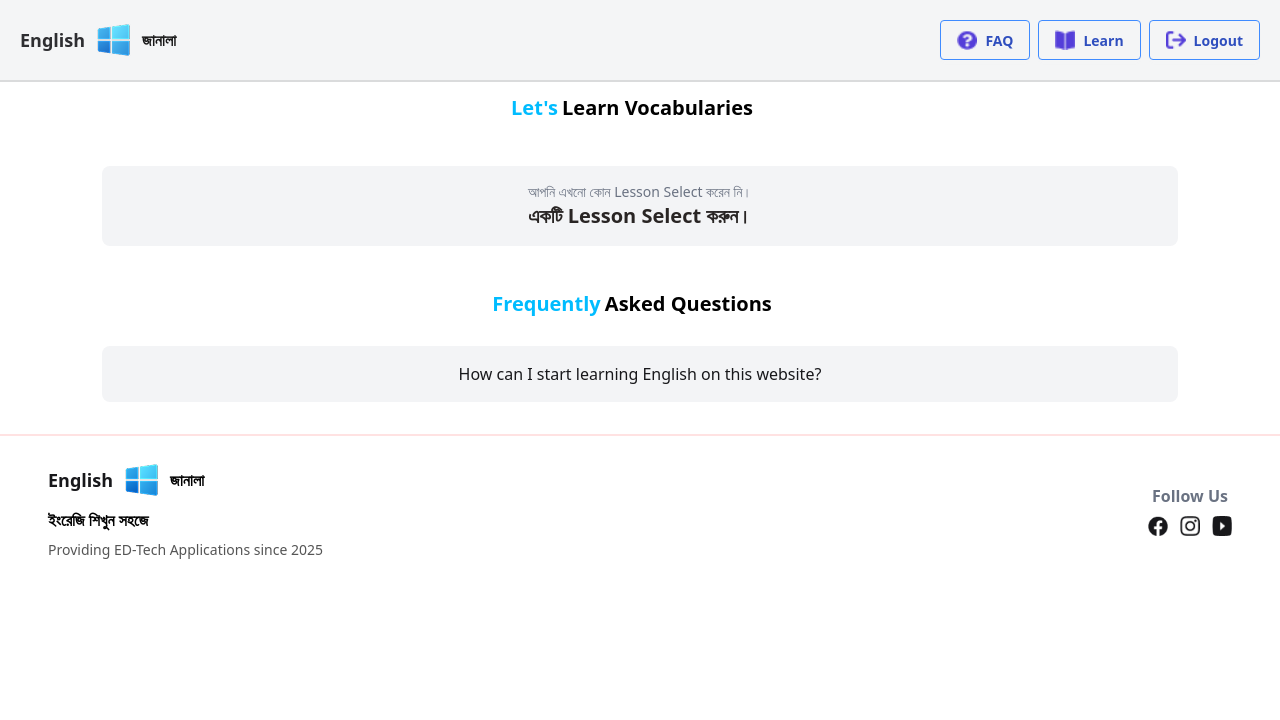
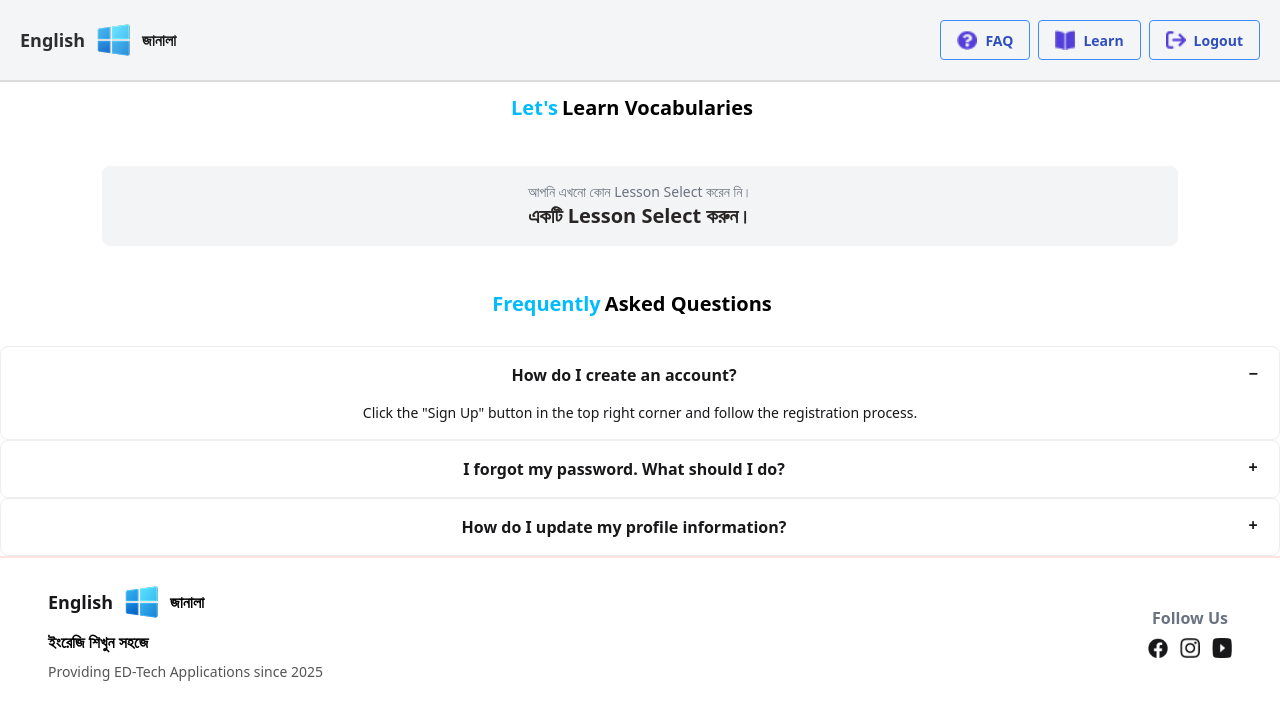
Before and after one commit to zingrin/english-janala-main, a plain HTML site: page index.html in a window 1280 px wide. Both pictures are taken after a click on the button "Get Started". Drawn offline with nearby package versions, Linux system fonts and the light colour scheme; no server answers.

Commit message:
accordiano

```diff
--- a/index.html
+++ b/index.html
@@ -105,18 +105,36 @@
                 <h1 class="font-bold text-[#292524] text-xl">একটি Lesson Select করুন।</h1>
             </div>
 
+            <!-- load word -->
+            <section>
+
+            </section>
         </section>
         <!-- question section -->
-        <section id="faq" class="w-11/12 mx-auto text-center space-x-4 space-y-4">
+        <section id="faq" class=" text-center space-x-4 space-y-4">
             <h1 class="py-3">
                 <span class="text-[#00BCFF] font-bold text-xl">Frequently</span>
                 <span class="text-xl font-bold text-black">Asked Questions</span>
             </h1>
 
-            <div class="bg-gray-100 w-11/12 mx-auto text-center p-4 rounded-lg mb-8">
-                <h1>How can I start learning English on this website?</h1>
-            </div>
-
+            <!-- acordiano -->
+           <section>
+            <div class="collapse collapse-plus bg-base-100 border border-base-300">
+                <input type="radio" name="my-accordion-3" checked="checked" />
+                <div class="collapse-title font-semibold">How do I create an account?</div>
+                <div class="collapse-content text-sm">Click the "Sign Up" button in the top right corner and follow the registration process.</div>
+              </div>
+              <div class="collapse collapse-plus bg-base-100 border border-base-300">
+                <input type="radio" name="my-accordion-3" />
+                <div class="collapse-title font-semibold">I forgot my password. What should I do?</div>
+                <div class="collapse-content text-sm">Click on "Forgot Password" on the login page and follow the instructions sent to your email.</div>
+              </div>
+              <div class="collapse collapse-plus bg-base-100 border border-base-300">
+                <input type="radio" name="my-accordion-3" />
+                <div class="collapse-title font-semibold">How do I update my profile information?</div>
+                <div class="collapse-content text-sm">Go to "My Account" settings and select "Edit Profile" to make changes.</div>
+              </div>
+           </section>
 
         </section>
 
```
